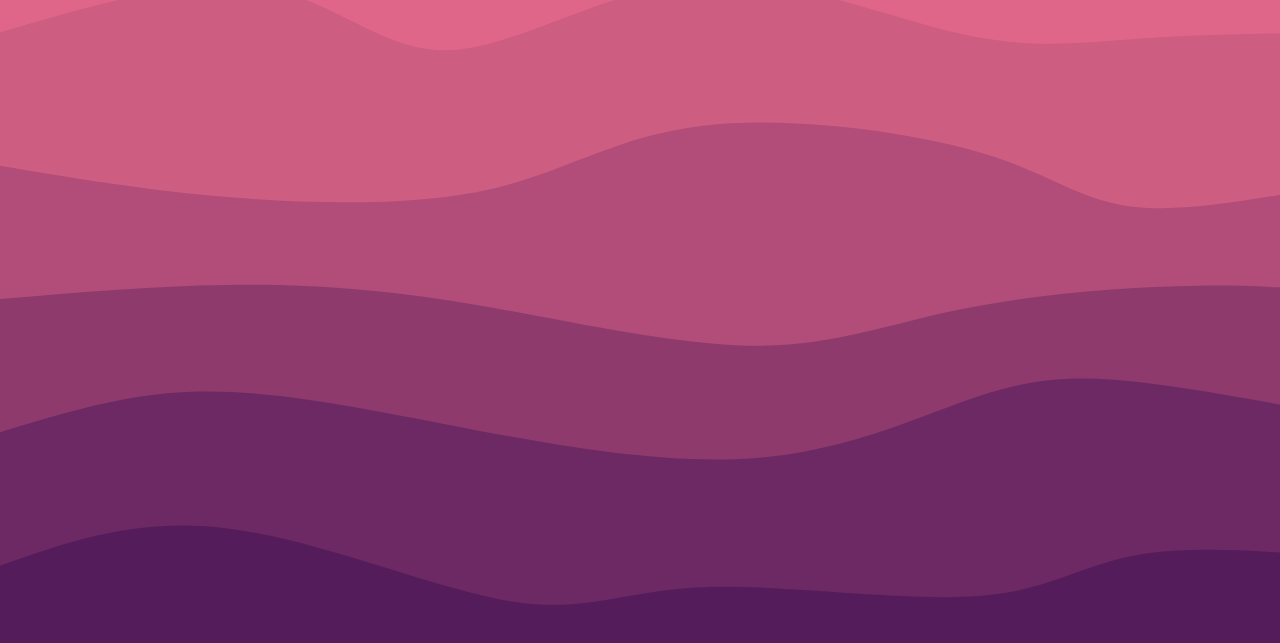
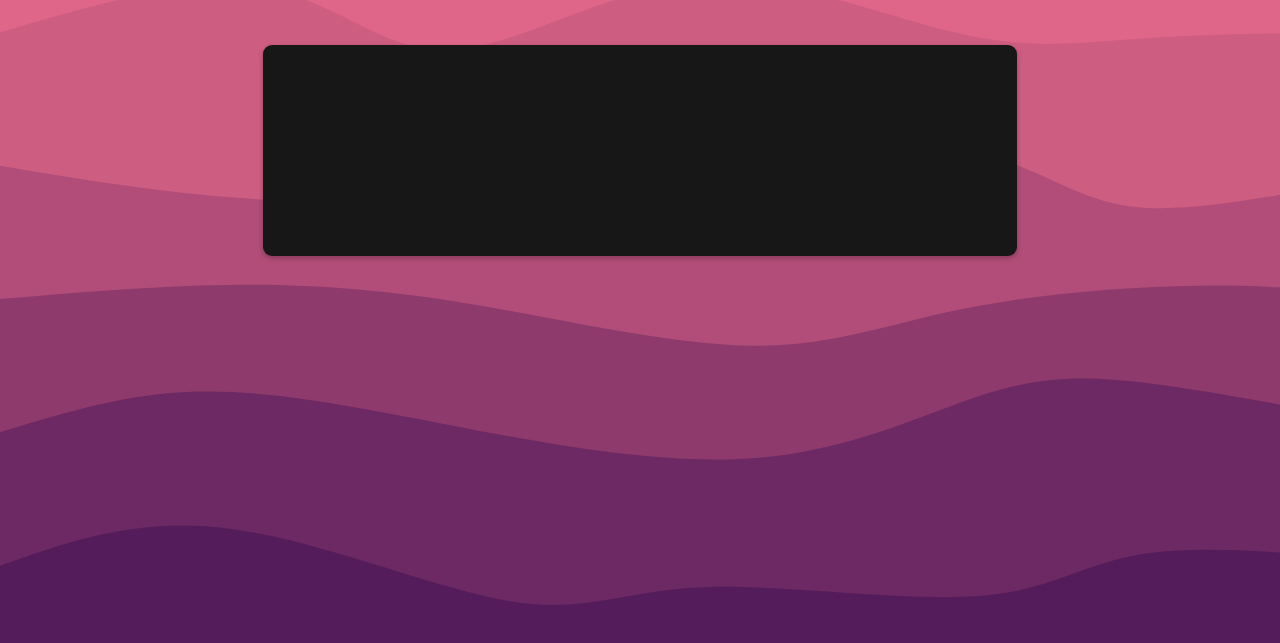
Before and after one commit to midicable/virtual-keyboard, a website with bundled scripts: page index.html in a window 1280 px wide. Shown: the part 101-744 px from the top of the page. Built offline with nearby package versions, Linux system fonts and the light colour scheme; files whose address does not match are found by name.

Commit message:
feat: add textarea rendering

```diff
--- a/scripts/app.js
+++ b/scripts/app.js
@@ -1,8 +1,9 @@
-import { renderMainWindow, renderHeader } from "./components-render.js";
+import { renderMainWindow, renderHeader, renderTextArea } from "./components-render.js";
 
 function main() {
   renderMainWindow();
   renderHeader();
+  renderTextArea();
 }
 
 main();
--- a/scripts/components-render.js
+++ b/scripts/components-render.js
@@ -29,7 +29,13 @@ const renderHeader = function() {
 }
 
 const renderTextArea = function() {
+  const container =  document.querySelector('.main-container');
+  const textArea = document.createElement('textarea');
 
+  textArea.autofocus = true;
+  textArea.classList.add('textarea');
+
+  container.append(textArea);
 }
 
-export { renderMainWindow, renderHeader };
+export { renderMainWindow, renderHeader, renderTextArea };
--- a/style/style.css
+++ b/style/style.css
@@ -37,3 +37,21 @@
   line-height: 29px;
   text-align: right;
 }
+
+.textarea {
+  outline: none;
+  resize: none;
+  border: none;
+  width: 754px;
+  height: 211px;
+  margin-top: 48px;
+  padding: 25px;
+  border-radius: 9px;
+  background-color: #171717;
+  box-shadow: 0px 2px 5px rgba(0, 0, 0, 0.25);
+  font-family: 'Courier New', Courier, monospace;
+  font-size: 20px;
+  font-weight: 700;
+  line-height: 23px;
+  color: #38ba23;
+}
```
